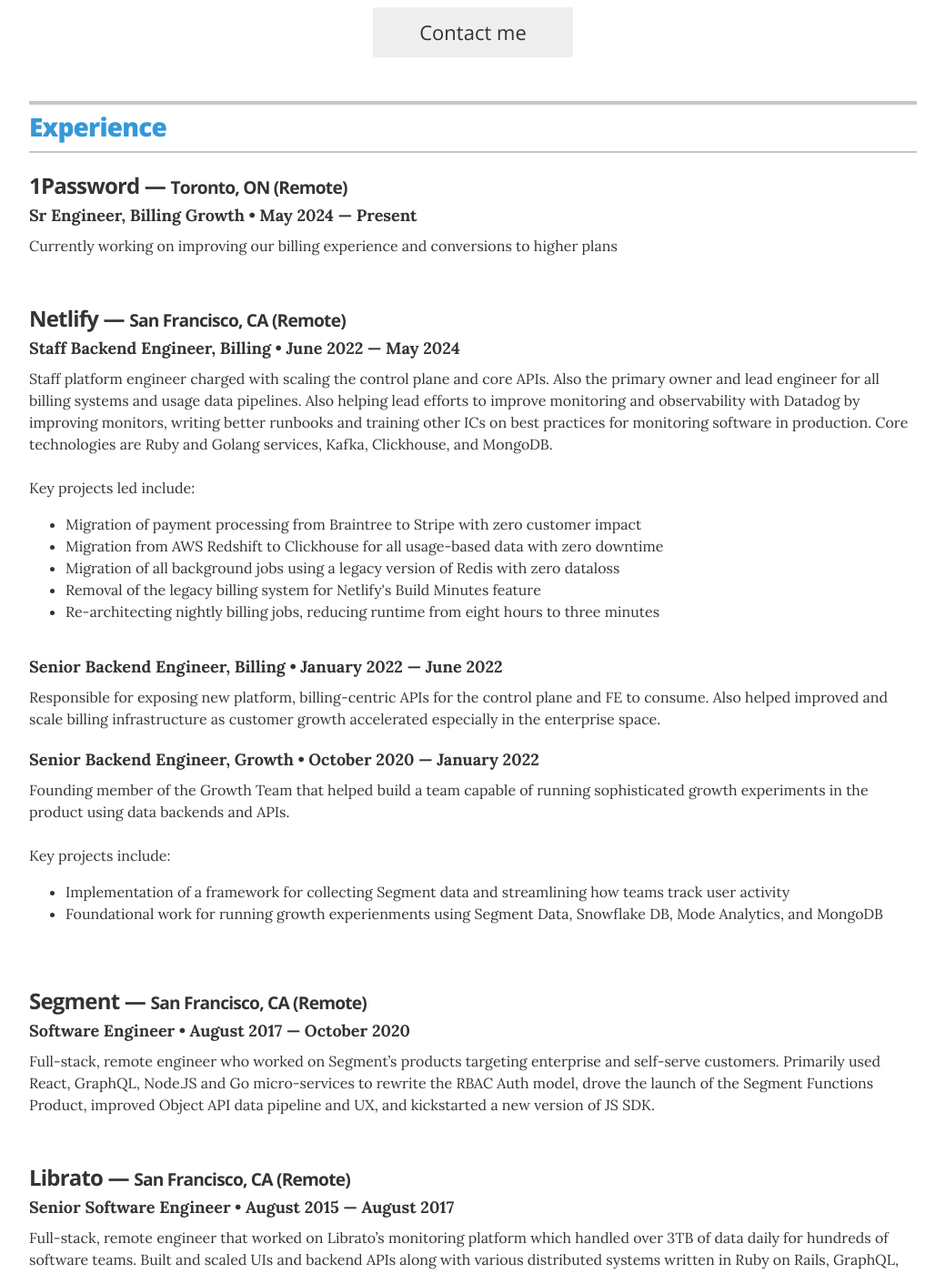
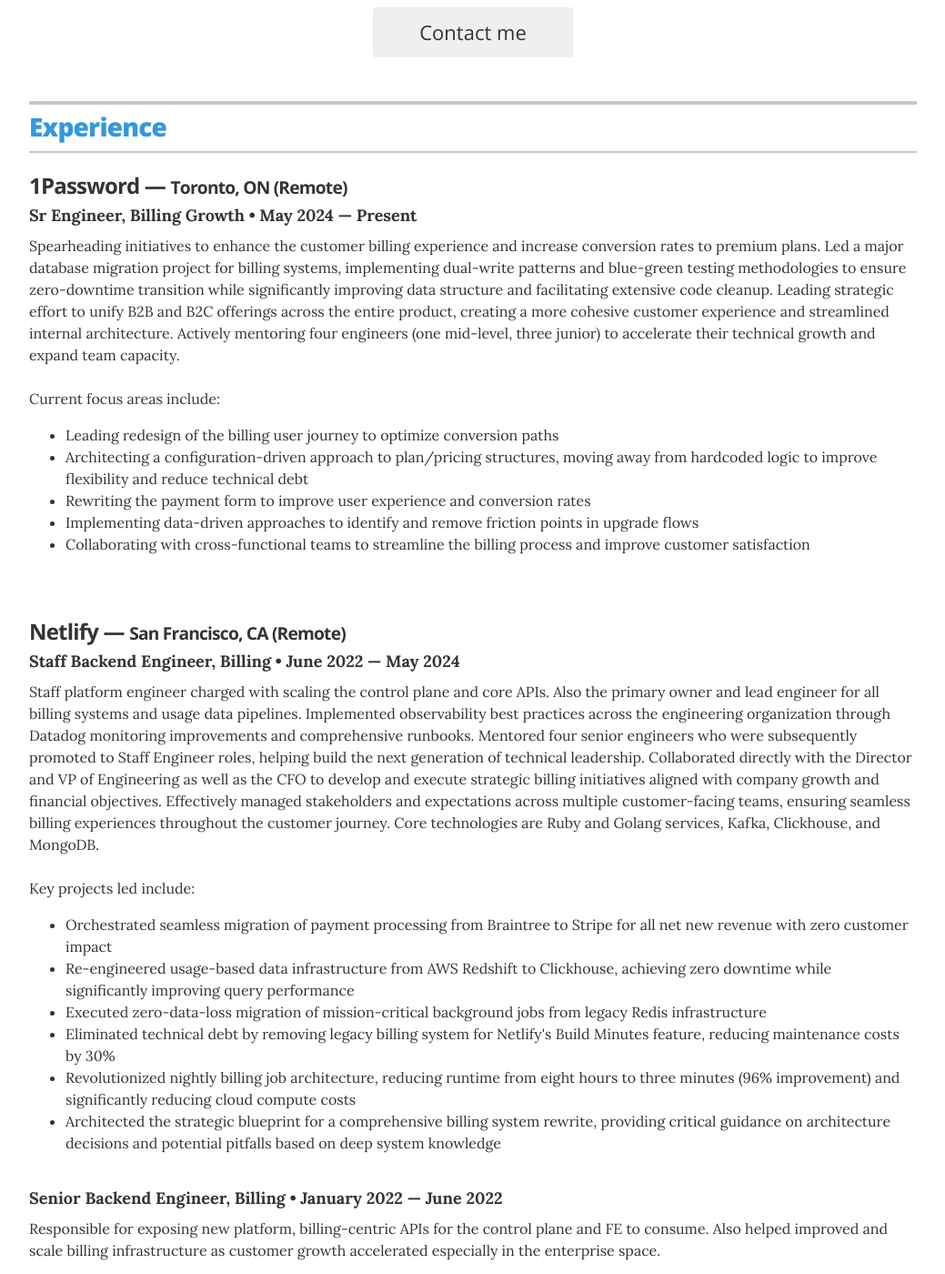
Before and after one commit to bryanmikaelian/resume, a Jekyll site: the page built from index.html, in a window 1280 px wide and 1400 px high, scrolled down 420 px. Shown: the whole window at 91% size, without its empty margins (120-1159 px from the left). Built offline with Jekyll 4.4.1, drawn with Linux system fonts in a browser that asks for light colours; some of the changed text lies outside the part shown.

Commit message:
Update experience.yml

```diff
--- a/_data/experience.yml
+++ b/_data/experience.yml
@@ -2,21 +2,33 @@
 - company: 1Password &mdash; <small>Toronto, ON (Remote)</small>
   position: Sr Engineer, Billing Growth
   duration: May 2024 &mdash; Present
-  summary: "Currently working on improving our billing experience and conversions to higher plans"
+  summary: "Spearheading initiatives to enhance the customer billing experience and increase conversion rates to premium plans. Led a major database migration project for billing systems, implementing dual-write patterns and blue-green testing methodologies to ensure zero-downtime transition while significantly improving data structure and facilitating extensive code cleanup. Leading strategic effort to unify B2B and B2C offerings across the entire product, creating a more cohesive customer experience and streamlined internal architecture. Actively mentoring four engineers (one mid-level, three junior) to accelerate their technical growth and expand team capacity.
+  <br />
+  <br />
+  Current focus areas include:
+    <ul>
+      <li>Leading redesign of the billing user journey to optimize conversion paths</li>
+      <li>Architecting a configuration-driven approach to plan/pricing structures, moving away from hardcoded logic to improve flexibility and reduce technical debt</li>
+      <li>Rewriting the payment form to improve user experience and conversion rates</li>
+      <li>Implementing data-driven approaches to identify and remove friction points in upgrade flows</li>
+      <li>Collaborating with cross-functional teams to streamline the billing process and improve customer satisfaction</li>
+    </ul>
+  "
 
 - company: Netlify &mdash; <small>San Francisco, CA (Remote)</small>
   position: Staff Backend Engineer, Billing
   duration: June 2022 &mdash; May 2024
-  summary: "Staff platform engineer charged with scaling the control plane and core APIs. Also the primary owner and lead engineer for all billing systems and usage data pipelines. Also helping lead efforts to improve monitoring and observability with Datadog by improving monitors, writing better runbooks and training other ICs on best practices for monitoring software in production. Core technologies are Ruby and Golang services, Kafka, Clickhouse, and MongoDB.
+  summary: "Staff platform engineer charged with scaling the control plane and core APIs. Also the primary owner and lead engineer for all billing systems and usage data pipelines. Implemented observability best practices across the engineering organization through Datadog monitoring improvements and comprehensive runbooks. Mentored four senior engineers who were subsequently promoted to Staff Engineer roles, helping build the next generation of technical leadership. Collaborated directly with the Director and VP of Engineering as well as the CFO to develop and execute strategic billing initiatives aligned with company growth and financial objectives. Effectively managed stakeholders and expectations across multiple customer-facing teams, ensuring seamless billing experiences throughout the customer journey. Core technologies are Ruby and Golang services, Kafka, Clickhouse, and MongoDB.
   <br />
   <br />
   Key projects led include:
     <ul>
-      <li>Migration of payment processing from Braintree to Stripe with zero customer impact</li>
-      <li>Migration from AWS Redshift to Clickhouse for all usage-based data with zero downtime</li>
-      <li>Migration of all background jobs using a legacy version of Redis with zero dataloss</li>
-      <li>Removal of the legacy billing system for Netlify's Build Minutes feature</li>
-      <li>Re-architecting nightly billing jobs, reducing runtime from eight hours to three minutes</li>
+      <li>Orchestrated seamless migration of payment processing from Braintree to Stripe for all net new revenue with zero customer impact</li>
+      <li>Re-engineered usage-based data infrastructure from AWS Redshift to Clickhouse, achieving zero downtime while significantly improving query performance</li>
+      <li>Executed zero-data-loss migration of mission-critical background jobs from legacy Redis infrastructure</li>
+      <li>Eliminated technical debt by removing legacy billing system for Netlify's Build Minutes feature, reducing maintenance costs by 30%</li>
+      <li>Revolutionized nightly billing job architecture, reducing runtime from eight hours to three minutes (96% improvement) and significantly reducing cloud compute costs</li>
+      <li>Architected the strategic blueprint for a comprehensive billing system rewrite, providing critical guidance on architecture decisions and potential pitfalls based on deep system knowledge</li>
     </ul>
   "
 
@@ -34,20 +46,30 @@
     <br />
   Key projects include:
     <ul>
-      <li>Implementation of a framework for collecting Segment data and streamlining how teams track user activity</li>
-      <li>Foundational work for running growth experienments using Segment Data, Snowflake DB, Mode Analytics, and MongoDB</li>
+      <li>Built comprehensive framework for Segment data collection, standardizing user activity tracking across teams</li>
+      <li>Established data infrastructure foundation for growth experiments leveraging Segment, Snowflake DB, Mode Analytics, and MongoDB</li>
+      <li>Ensured reliable delivery of millions of daily events to analytics pipelines, maintaining data integrity for product decisions</li>
     </ul>
   "
 
 - company: Segment &mdash; <small>San Francisco, CA (Remote)</small>
   position: Software Engineer
   duration:  August 2017 &mdash; October 2020
-  summary: Full-stack, remote engineer who worked on Segment’s products targeting enterprise and self-serve customers. Primarily used React, GraphQL, Node.JS and Go micro-services to rewrite the RBAC Auth model, drove the launch of the Segment Functions Product, improved Object API data pipeline and UX, and kickstarted a new version of JS SDK.
+  summary: "Full-stack, remote engineer who worked on Segment's products targeting enterprise and self-serve customers. Primarily used React, GraphQL, Node.JS and Go micro-services to rewrite the RBAC Auth model, drove the launch of the Segment Functions Product, and kickstarted a new version of JavaScript SDK.
+  <br />
+  <br />
+  Key achievements:
+    <ul>
+      <li>Redesigned and implemented the RBAC authentication model, improving security posture and access control</li>
+      <li>Led the successful launch of the Segment Functions Product, enabling customers to transform data in-stream</li>
+      <li>Spearheaded development of new version of JavaScript SDK, adopted by thousands of customers and contributing to Segment's strong position for acquisition by Twilio</li>
+    </ul>
+  "
 
 - company: Librato &mdash; <small>San Francisco, CA (Remote)</small>
   position: Senior Software Engineer
   duration: August 2015  &mdash; August 2017
-  summary: Full-stack, remote engineer that worked on Librato’s monitoring platform which handled over 3TB of data daily for hundreds of software teams. Built and scaled UIs and backend APIs along with various distributed systems written in Ruby on Rails, GraphQL, and Java 8.
+  summary: Full-stack, remote engineer that worked on Librato's monitoring platform which handled over 3TB of data daily for hundreds of software teams. Built and scaled UIs and backend APIs along with various distributed systems written in Ruby on Rails, GraphQL, and Java 8.
 
 - company: BookShout &mdash; <small>Plano, TX</small>
   position: Senior Software Engineer
```
